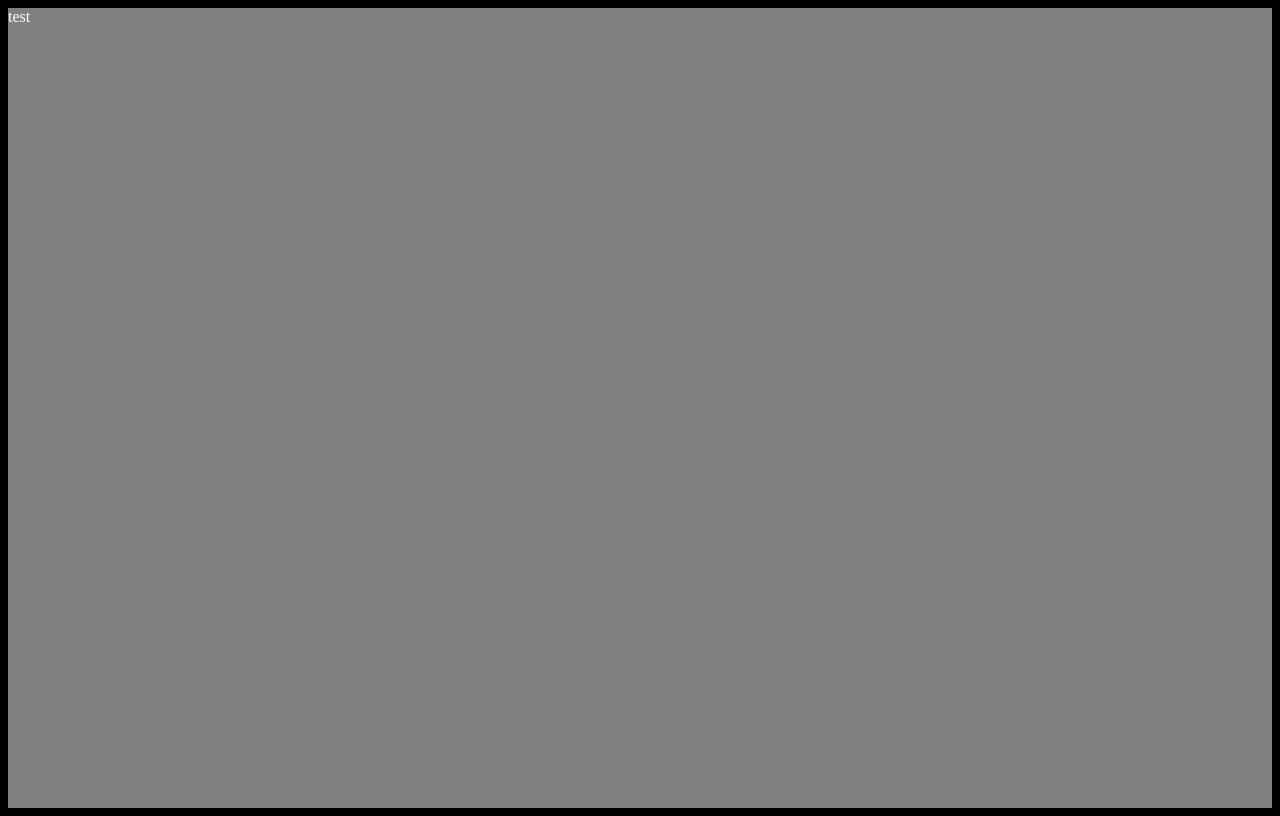
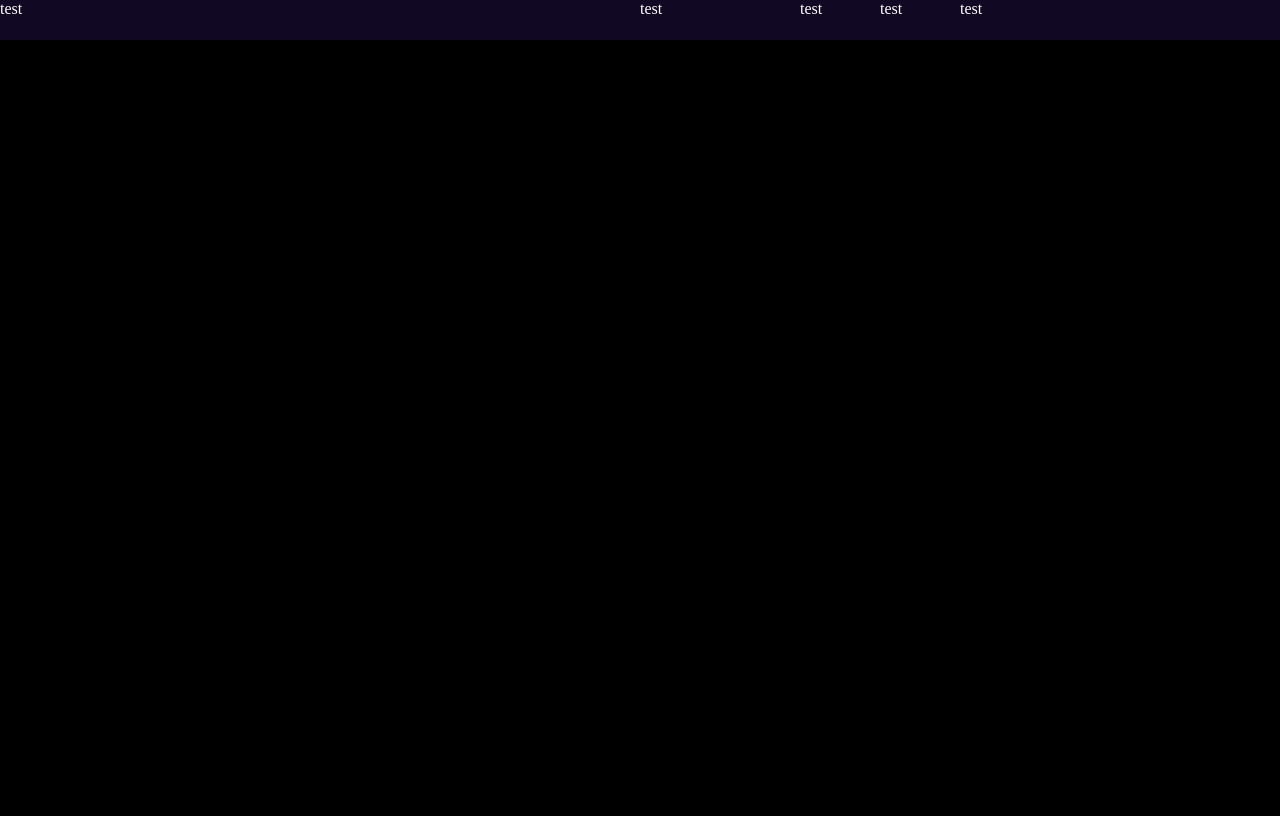
Before and after one commit to Ethan-OF/L3DTS-Web-Design, a PHP site: page / in a window 1280 px wide. After the commit the page ends 40 px from the top, so only its background shows below. Run offline with PHP 8.4, Linux system fonts and the light colour scheme.

Commit message:
Navigation update
Split the navigation bar

```diff
--- a/Recources/core.css
+++ b/Recources/core.css
@@ -1,7 +1,8 @@
 body {
     background-color: black;
     color: white;
-    padding-left: 0px;
+    padding: 0px;
+    margin: 0px;
   }
 
 .navigation {
@@ -9,8 +10,16 @@ body {
   align-items: left;
 
   background-color: grey;
-  height: 100vh;
+  height: 5vh;
   width: 100%;
   padding-left: 0px;
   border: 0px;
 }
+
+.navgroup {
+  width: 50%;
+	height: 100%;
+	background-color: rgb(17, 9, 36);
+	order: 0;
+	display: flex;
+}
--- a/index.html
+++ b/index.html
@@ -13,7 +13,19 @@
         <link rel="stylesheet" href="./Recources/core.css">
     </head>
     <body>
-        <div class="navigation">test</div>
+        <div class="navigation">
+            <div class="navgroup">test</div>
+            <div class="navgroup">
+                <div class="navgroup">
+                    <div class="navgroup">test</div>
+                    <div class="navgroup">
+                        <div class="navgroup">test</div>
+                        <div class="navgroup">test</div>
+                    </div>
+                </div>
+                <div class="navgroup">test</div>
+            </div>
+        </div>
 
 
         <!--[if lt IE 7]>
```
